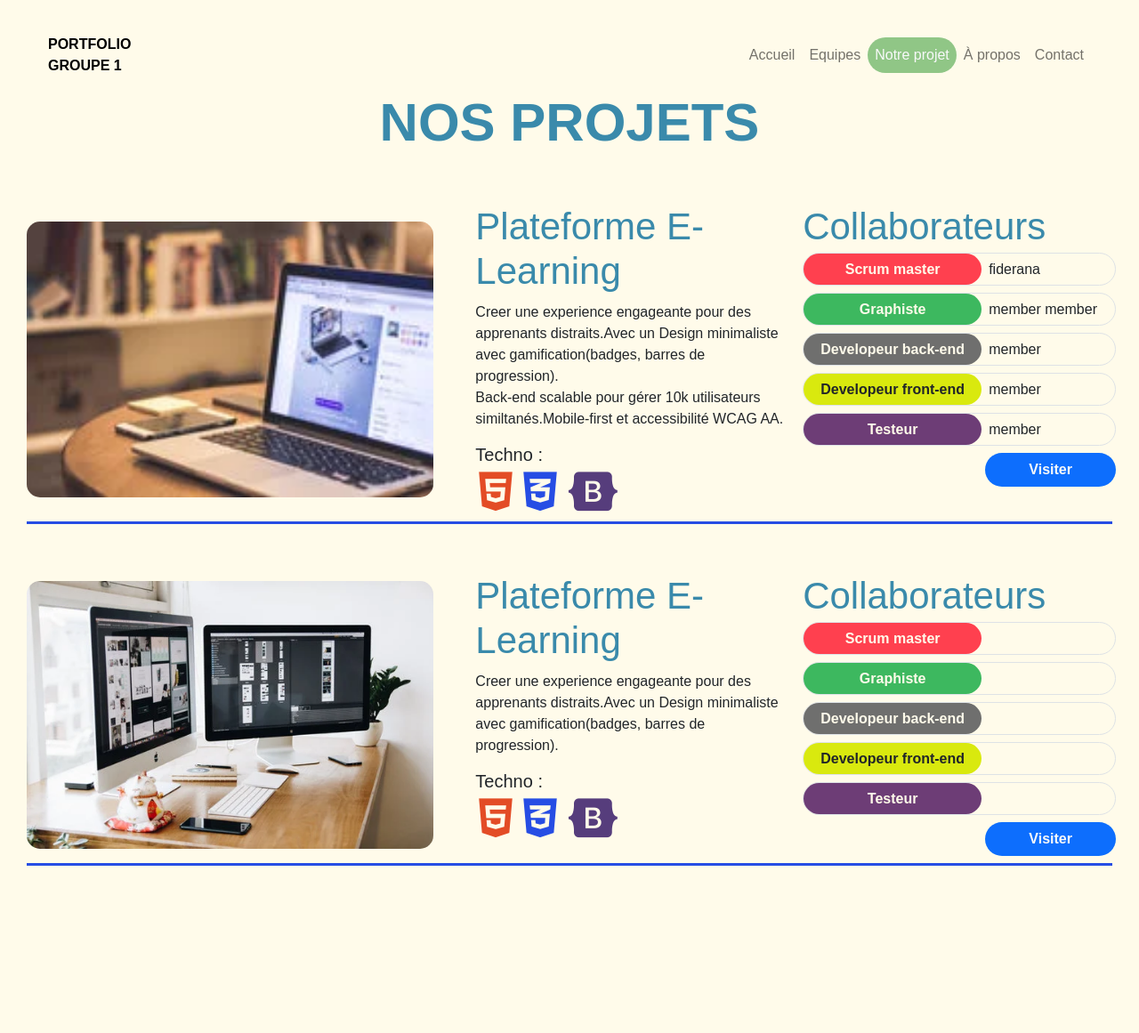
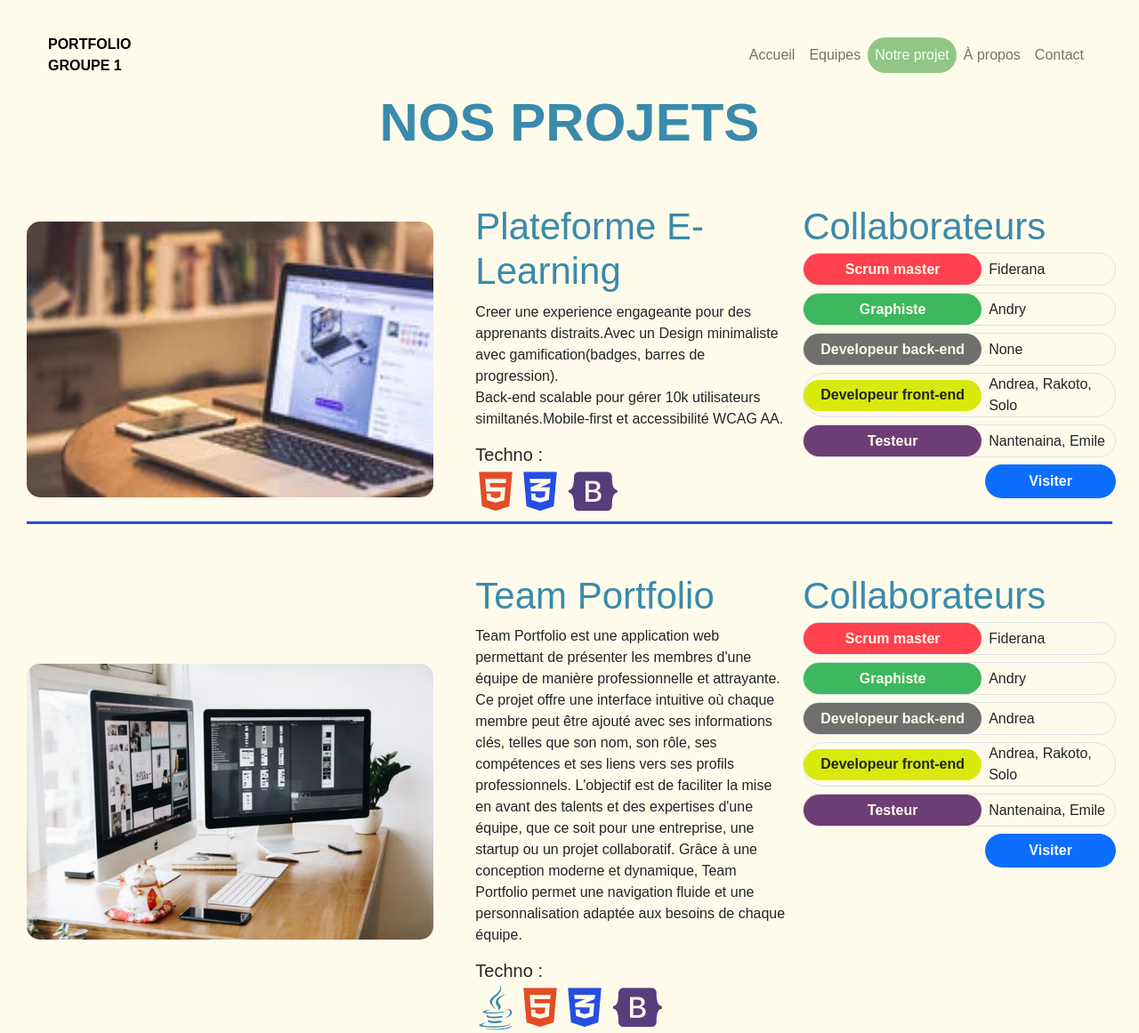
Before and after one commit to Andry-GitCrs/Tp_Portfolio, a plain HTML site: page pages/our_project.html in a window 1280 px wide. Shown: the top 1161 px of the page at 89% size. Before the commit the page ends 1051 px from the top, so only its background shows below. Drawn offline with Linux system fonts and the light colour scheme; files whose address does not match are found by name.

Commit message:
Ajout de l'info dans notre projet

```diff
--- a/pages/our_project.html
+++ b/pages/our_project.html
@@ -57,31 +57,31 @@
                                 <div class="col-md-12 border mt-1 my-2 flex roles">
                                     <span class="p-2 fw-bold rounded-pill me-2 scrum-master">Scrum master</span>
                                     <div class="col-6">
-                                        fiderana
+                                        Fiderana
                                     </div>
                                 </div>
                                 <div class="col-md-12 border mt-1 my-2 flex roles">
                                     <span class="p-2 fw-bold rounded-pill me-2 designer">Graphiste</span>
                                     <div class="col-5">
-                                        member member
+                                        Andry
                                     </div>
                                 </div>
                                 <div class="col-md-12 border mt-1 my-2 flex roles">
                                     <span class="col-6 col-md-6 p-2 fw-bold rounded-pill me-2 dev-back">Developeur back-end</span>
                                     <div class="col-5">
-                                        member
+                                        None
                                     </div>
                                 </div>
                                 <div class="col-md-12 border mt-1 my-2 flex roles">
                                     <span class="col-6 p-2 fw-bold text-dark rounded-pill me-2 dev-front">Developeur front-end</span>
                                     <div class="col-5">
-                                        member
+                                        Andrea, Rakoto, Solo
                                     </div>
                                 </div>
                                 <div class="col-md-12 border mt-1 my-2 flex roles">
                                     <span class="p-2 fw-bold rounded-pill me-2 tester">Testeur</span>
                                     <div class="col-5">
-                                        member
+                                        Nantenaina, Emile
                                     </div>
                                 </div>
                                 <button class="btn rounded-pill text-light bg-primary px-5 view fw-bold">
@@ -103,13 +103,14 @@
 
                     <div class="row p-0">
                         <div class="col-md-6 px-2">
-                            <h3 class="m-0 text-capitalize project_name">Plateforme E-Learning</h3>
+                            <h3 class="m-0 text-capitalize project_name">Team Portfolio</h3>
                             <p class="mt-2">
-                                Creer une experience engageante pour des apprenants distraits.Avec un Design minimaliste
-                                avec gamification(badges, barres de progression).
+                                Team Portfolio est une application web permettant de présenter les membres d'une équipe de manière professionnelle et attrayante. Ce projet offre une interface intuitive où chaque membre peut être ajouté avec ses informations clés, telles que son nom, son rôle, ses compétences et ses liens vers ses profils professionnels.
+                                L'objectif est de faciliter la mise en avant des talents et des expertises d'une équipe, que ce soit pour une entreprise, une startup ou un projet collaboratif. Grâce à une conception moderne et dynamique, Team Portfolio permet une navigation fluide et une personnalisation adaptée aux besoins de chaque équipe.
                             </p>
                             <h5 class="m-0 my-1">Techno :</h5>
                             <div class="p-0">
+                                <i class="mx-1 fa-brands fa-java techno-icon"></i>
                                 <i class="mx-1 fa-brands fa-html5 techno-icon"></i>
                                 <i class="mx-1 fa-brands fa-css3-alt techno-icon"></i>
                                 <i class="mx-1 fa-brands fa-bootstrap techno-icon"></i>
@@ -120,23 +121,33 @@
                                 <h3 class="m-0 text-capitalize project_name">Collaborateurs</h3>
                                 <div class="col-md-12 border mt-1 my-2 flex roles">
                                     <span class="p-2 fw-bold rounded-pill me-2 scrum-master">Scrum master</span>
-
+                                    <div class="col-5">
+                                        Fiderana
+                                    </div>
                                 </div>
                                 <div class="col-md-12 border mt-1 my-2 flex roles">
                                     <span class="p-2 fw-bold rounded-pill me-2 designer">Graphiste</span>
-
+                                    <div class="col-5">
+                                        Andry
+                                    </div>
                                 </div>
                                 <div class="col-md-12 border mt-1 my-2 flex roles">
                                     <span class="col-6 col-md-6 p-2 fw-bold rounded-pill me-2 dev-back">Developeur back-end</span>
-
+                                    <div class="col-5">
+                                        Andrea
+                                    </div>
                                 </div>
                                 <div class="col-md-12 border mt-1 my-2 flex roles">
                                     <span class="col-6 p-2 fw-bold text-dark rounded-pill me-2 dev-front">Developeur front-end</span>
-
+                                    <div class="col-5">
+                                        Andrea, Rakoto, Solo
+                                    </div>
                                 </div>
                                 <div class="col-md-12 border mt-1 my-2 flex roles">
                                     <span class="p-2 fw-bold rounded-pill me-2 tester">Testeur</span>
-
+                                    <div class="col-5">
+                                        Nantenaina, Emile
+                                    </div>
                                 </div>
                                 <button class="btn rounded-pill text-light bg-primary px-5 view fw-bold">
                                     Visiter
```
Also changed, not shown: pages/notre_equipe.html (+1 -1 lines).
